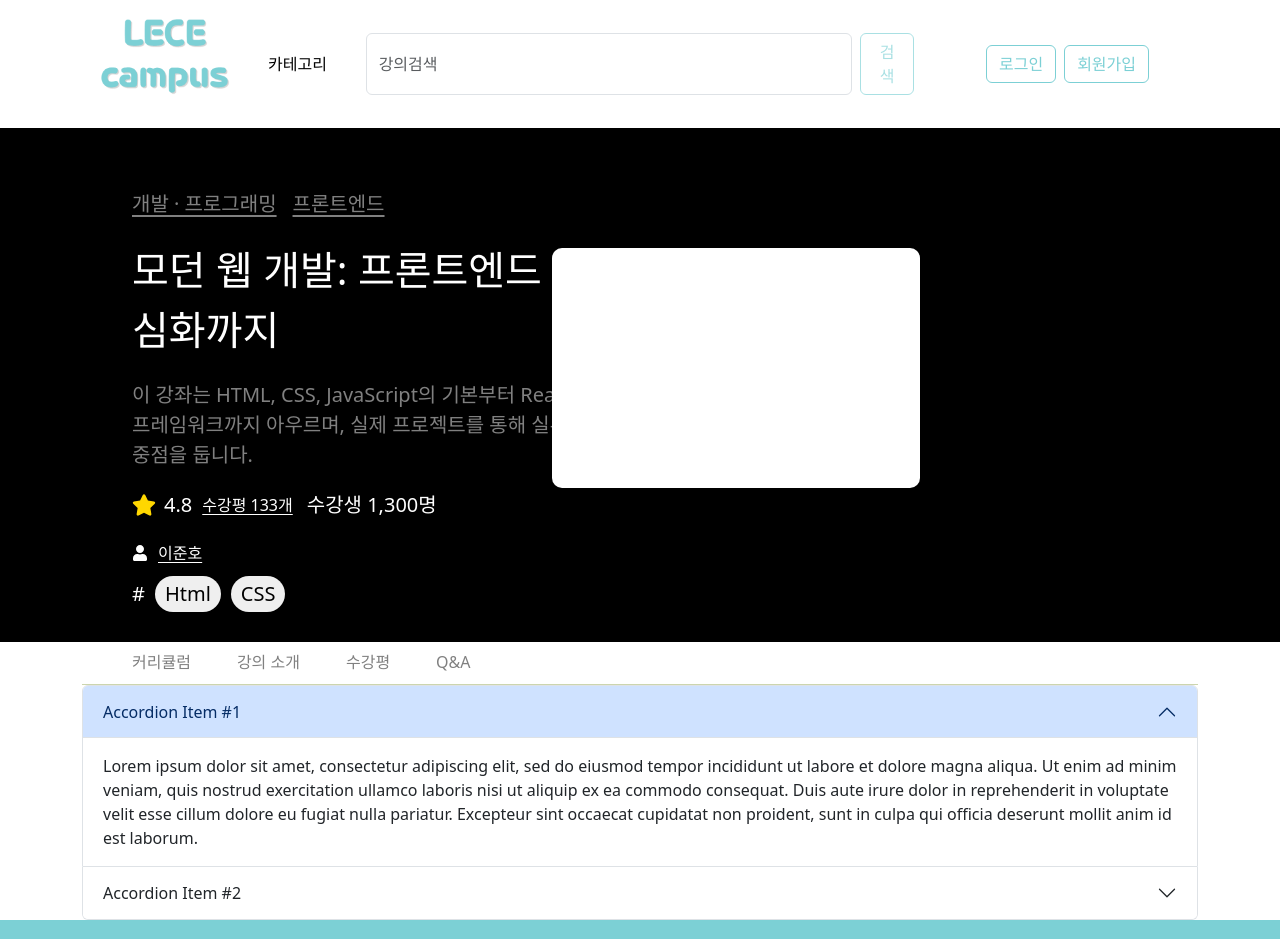
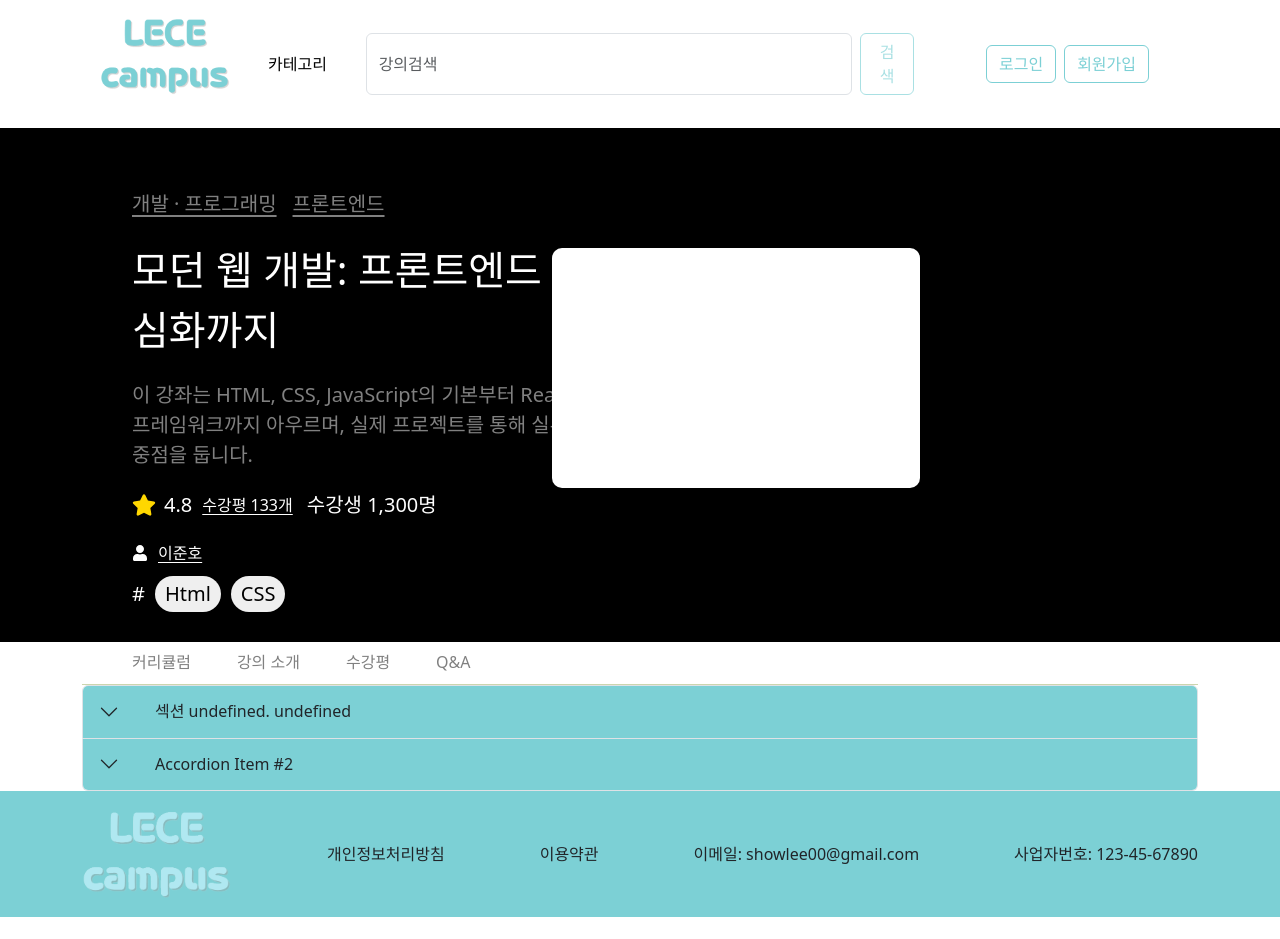
Before and after one commit to clzks/GoingUpDragon, a React (Create React App) app in the folder my-app/: page / in a window 1280 px wide. Shown: the top 939 px of the page. After the commit the page ends 917 px from the top, so only its background shows below. Built offline with nearby package versions, Linux system fonts and the light colour scheme.

Commit message:
강의 상세 페이지 아코디언 작업중

```diff
--- a/my-app/src/components/courseDetailPage/main/Curriculum.jsx
+++ b/my-app/src/components/courseDetailPage/main/Curriculum.jsx
@@ -1,28 +1,20 @@
 import React from "react";
+import styled from "styled-components";
 
 import Accordion from "react-bootstrap/Accordion";
+import CurriculumItem from "./CurriculumItem";
 
-const Curriculum = () => {
+const Curriculum = ({ curriculumData }) => {
   return (
+    <StyledCourseAccordion>
       <Accordion defaultActiveKey={["0"]} alwaysOpen>
-      <Accordion.Item eventKey="0">
-        <Accordion.Header>Accordion Item #1</Accordion.Header>
-        <Accordion.Body>
-          Lorem ipsum dolor sit amet, consectetur adipiscing elit, sed do
-          eiusmod tempor incididunt ut labore et dolore magna aliqua. Ut enim ad
-          minim veniam, quis nostrud exercitation ullamco laboris nisi ut
-          aliquip ex ea commodo consequat. Duis aute irure dolor in
-          reprehenderit in voluptate velit esse cillum dolore eu fugiat nulla
-          pariatur. Excepteur sint occaecat cupidatat non proident, sunt in
-          culpa qui officia deserunt mollit anim id est laborum.
-        </Accordion.Body>
-      </Accordion.Item>
+        <CurriculumItem></CurriculumItem>
         <Accordion.Item eventKey="1">
           <Accordion.Header>Accordion Item #2</Accordion.Header>
           <Accordion.Body>
             Lorem ipsum dolor sit amet, consectetur adipiscing elit, sed do
-          eiusmod tempor incididunt ut labore et dolore magna aliqua. Ut enim ad
-          minim veniam, quis nostrud exercitation ullamco laboris nisi ut
+            eiusmod tempor incididunt ut labore et dolore magna aliqua. Ut enim
+            ad minim veniam, quis nostrud exercitation ullamco laboris nisi ut
             aliquip ex ea commodo consequat. Duis aute irure dolor in
             reprehenderit in voluptate velit esse cillum dolore eu fugiat nulla
             pariatur. Excepteur sint occaecat cupidatat non proident, sunt in
@@ -30,7 +22,21 @@ const Curriculum = () => {
           </Accordion.Body>
         </Accordion.Item>
       </Accordion>
+    </StyledCourseAccordion>
   );
 };
 
+const StyledCourseAccordion = styled.div`
+  .accordion-button::after {
+    position: absolute;
+    left: 1rem; /* 왼쪽 위치 */
+    right: auto; /* 오른쪽 기본값 제거 */
+  }
+
+  .accordion-button {
+    padding-left: 4.5rem; /* 왼쪽 아이콘 공간 확보 */
+    background-color: #7cd0d5;
+  }
+`;
+
 export default Curriculum;
--- /dev/null
+++ b/my-app/src/components/courseDetailPage/main/CurriculumItem.jsx
@@ -0,0 +1,35 @@
+import React from "react";
+import Accordion from "react-bootstrap/Accordion";
+import styled from "styled-components";
+
+const CurriculumItem = ({ eventKey, sectionTitle, lectures, number }) => {
+  const titleText = `섹션 ${number}. ${sectionTitle}`;
+
+  const lectureses = [
+    { id: 1, title: "1. 강의 소개" },
+    { id: 2, title: "2. 설치 방법" },
+    { id: 3, title: "3. 첫 번째 프로젝트" },
+  ];
+
+  return (
+    <Accordion.Item eventKey={eventKey}>
+      <Accordion.Header>{titleText}</Accordion.Header>
+      <Accordion.Body>
+        <StyledLectureContainer>
+          {lectureses.map((lecture) => (
+            <button key={lecture.id}>{lecture.title}</button>
+          ))}
+        </StyledLectureContainer>
+      </Accordion.Body>
+    </Accordion.Item>
+  );
+};
+
+const StyledLectureContainer = styled.div`
+  width: 100%;
+  display: flex;
+`;
+
+const StyledLectureItem = styled.button``;
+
+export default CurriculumItem;
--- a/my-app/src/layouts/courseDetailPage/courseDetailLayout.jsx
+++ b/my-app/src/layouts/courseDetailPage/courseDetailLayout.jsx
@@ -106,7 +106,9 @@ const CourseDetailLayout = () => {
         lectureData={lectureInfo}
         enrollmentData={enrollmentInfo}
       ></DetailCourseBanner>
-      <CourseDetailMainPanel></CourseDetailMainPanel>
+      <CourseDetailMainPanel>
+        curriculumData = {curriculum}
+      </CourseDetailMainPanel>
     </Layout>
   );
 };
```
Lines whose indentation alone changed are shown as unchanged.
